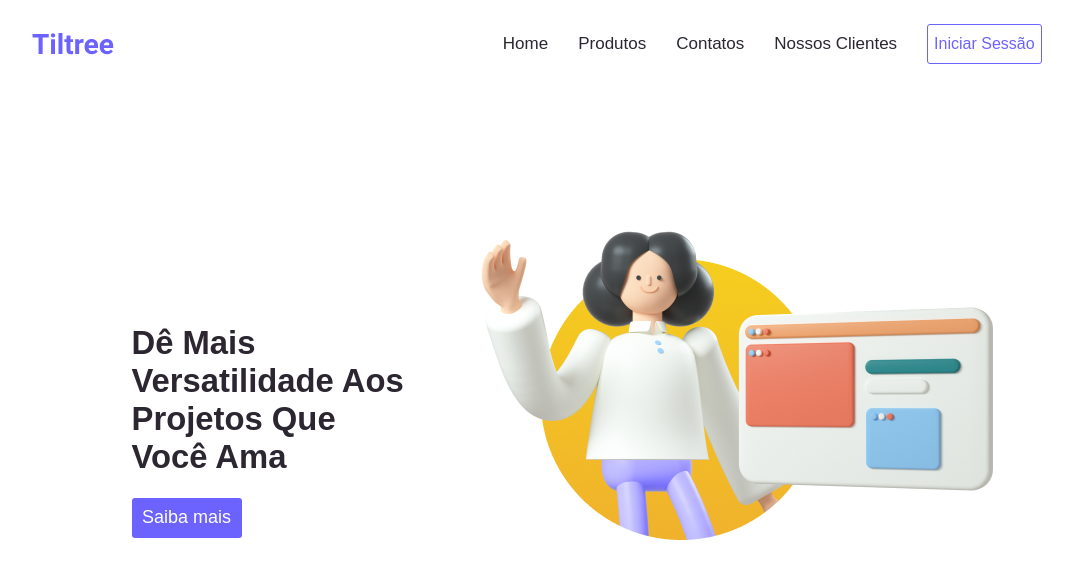
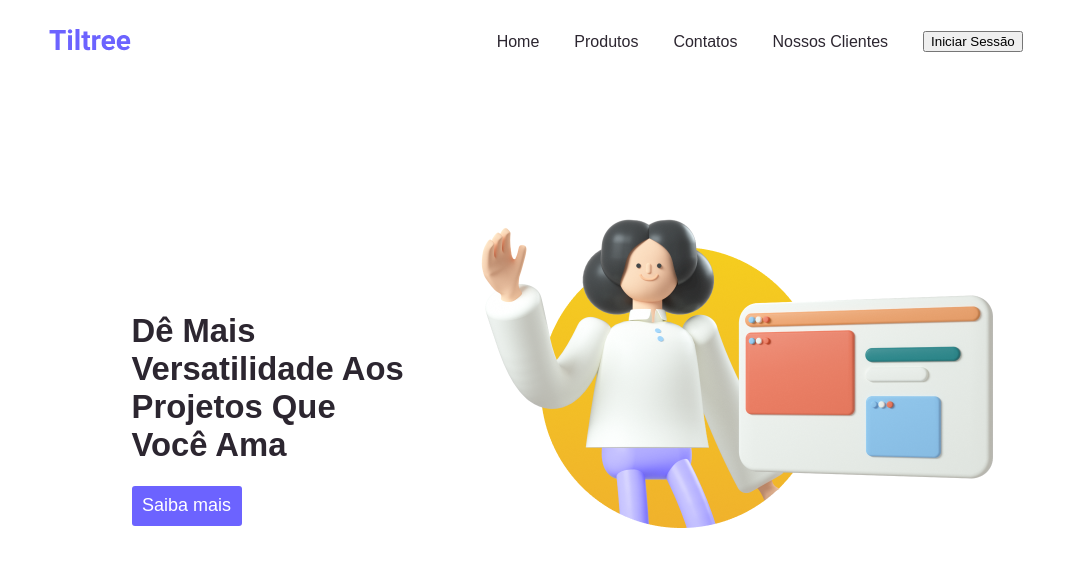
Before and after one commit to JoelFnandes/Authentication, a React (Create React App) app: page / in a window 1280 px wide. Shown: the top 578 px of the page, without its empty margins (104-1177 px from the left). Built offline with nearby package versions, Linux system fonts and the light colour scheme.

Commit message:
estilizando e criando componente button

```diff
--- a/src/components/button/button.css
+++ b/src/components/button/button.css
@@ -0,0 +1,23 @@
+:root{
+    --primary: #6C63FF;
+}
+
+.btn{
+    border-radius: 3px;
+    outline: none;
+    border: none;
+    cursor: pointer;
+}
+
+.btn:hover{
+
+}
+
+.btn--primary{
+    color: white;
+    background-color: #6C63FF;
+    border: none;
+    border-radius: 3px;
+    font-size: large;
+    cursor: pointer;
+}
--- a/src/components/navbar/navbar.css
+++ b/src/components/navbar/navbar.css
@@ -1,63 +1,45 @@
 .nav-geral{
     display: flex;
-    max-width: 90%;
-    flex-direction: row;
+    justify-content: space-around;
+    align-items: center;
+    z-index: 1;
+    margin-top: 15px;
 }
+/* Div com Logo */
 .contain-logo{
-    display: flex !important;
-    align-items: center !important ;
-    justify-content: center;
+    align-items: center;
+    align-self: center;
+    display: block;
+}
+.link-logo{
+
+
+}
+.img-logo{
+
+
+}
+/* --------------------- */
+
+
+/* Lista ul com as tags links do nav */
+.nav-list-links{
+    display: flex;
+    align-items: center;
     align-self: center;
 
 }
 
-.nav-logo{
-    position: absolute;
-    margin-left: 10%;
+li{
+    list-style-type: none;
+}
 
-}
-.link-logo{
-    display: flex;
-    align-self: center;
-    align-items: center;
-
-}
-.list-links{
-    display: flex;
-    list-style-type: none;
-    align-items: center;
-    margin-left: auto;
+.nav-li-link{
+    margin-left: 35px;
 }
 
 .nav-link-primary{
-    margin-left: 30px;
     color: #2C2630;
-}
-.btn:focus{
-    box-shadow: none !important;
-}
-
-.btn-secon{
-    color: #6C63FF !important;
-    background-color: transparent;
-    border: 1px solid #6C63FF;
-    border-radius: 3px;
-    height: 40px;
-    width: auto;
-    font-size: medium;
-    margin-left: 30px;
-
-}
-.btn-secon:hover{
-    color: #FFFFFF !important;
-    background-color: #6C63FF;
-}
-.btn-secon:active{
-    background-color: #4941D1;
-    color: #FFFFFF !important;
-}
-.btn-secon:focus{
-    color: #FFFFFF;
 }
 
 .nav-link-primary:hover{
@@ -66,7 +48,24 @@
 .nav-link-primary:active{
     color: #908AFF ;
 }
-a{
-    font-size: 17px;
-    font-family: sans-serif;
+
+/* -------------------------------- */
+
+/* Div com button de Inscrevas-se */
+.div-nav-button{
+
 }
+
+.btn-secon{
+
+
+}
+.btn-secon:hover{
+
+}
+.btn-secon:active{
+
+}
+.btn-secon:focus{
+
+}
--- a/src/components/navbar/navbar.js
+++ b/src/components/navbar/navbar.js
@@ -1,27 +1,26 @@
 import React, { useState } from "react";
 import "./navbar.css";
 import logo from "../../images/logo.svg"
-import { useLocation } from 'react-router-dom';
+
 
 function Navbar() {
-    const [isButtonVisible, setButtonVisible] = useState(true);
-    const pathname = window.location.pathname;
+
+
     return (
         <nav className="nav-geral">
             <div className="contain-logo">
-                <a className="link-logo" href="/"><img className="nav-logo" src={logo}/></a>
+                <a className="link-logo" href="/"><img className="img-logo" src={logo}/></a>
             </div>
-            <ul className="list-links">
-                <li className="ponto-link"><a href="/" className="nav-link-primary">Home</a></li>
-                <li className="ponto-link"><a href="" className="nav-link-primary">Produtos</a></li>
-                <li className="ponto-link"><a href="" className="nav-link-primary">Contatos</a></li>
-                <li className="ponto-link"><a href="" className="nav-link-primary">Nossos Clientes</a></li>
-                {isButtonVisible ?(
-                <div className="div-sign-button" >
-                    <li><a href="/authen"><button className="btn-secon" >Iniciar Sessão</button></a></li>
-                </div>
-                ):null}
+            <ul className="nav-list-links">
+                <li className="nav-li-link"><a href="/" className="nav-link-primary">Home</a></li>
+                <li className="nav-li-link"><a href="" className="nav-link-primary">Produtos</a></li>
+                <li className="nav-li-link"><a href="" className="nav-link-primary">Contatos</a></li>
+                <li className="nav-li-link"><a href="" className="nav-link-primary">Nossos Clientes</a></li>
+                <li className="nav-li-link"><a href="/authen"><button className="btn-secon">Iniciar Sessão</button></a></li>
             </ul>
+
+
+
         </nav>
     );
 }
--- a/src/pages/HomeMain/HomeMain.js
+++ b/src/pages/HomeMain/HomeMain.js
@@ -6,7 +6,6 @@ import ilutracao from "../../images/Ilustracao.png"
 function HomeMain(){
         return (
             <div className="">
-                <Navbar/>
             <div className="div-home">
                 <div className="div-elemen">
                     <h1>Dê Mais Versatilidade Aos Projetos Que Você Ama</h1>
--- a/src/routes.js
+++ b/src/routes.js
@@ -12,7 +12,7 @@ import {SignIn, Navbar} from './components'
 function Routes() {
     return(
         <Router>
-
+            <Navbar/>
             <Switch>
                 <Route path="/authen">
                     <Authentication></Authentication>
```
Also changed, not shown: src/components/button/button.js (+12 -2 lines).
